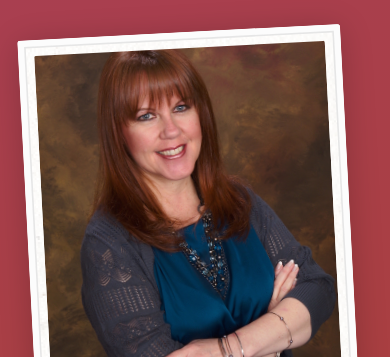
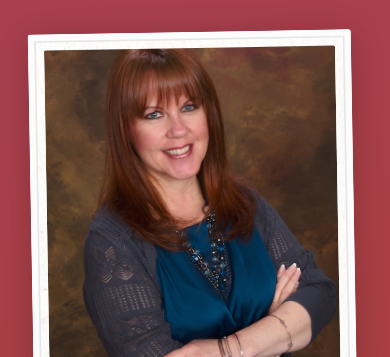
Before and after one commit to davidxcarroll/loricarrollrealty, a plain HTML site: page _public/static/index.html in a window 390 px wide. Shown: the top 357 px of the page. Drawn offline with nearby package versions, Linux system fonts and the light colour scheme.

Commit message:
content and style updates

```diff
--- a/_src/sass/_layout.scss
+++ b/_src/sass/_layout.scss
@@ -42,13 +42,21 @@ input[type="submit"] {
 
 .outer {
 	position: relative;
+	@include media(min-width $tablet) {
 		@include pad(4em 0 6em);
+	}
+	@include media(max-width $tablet) {
+		@include pad(2em 0 3em);
+	}
 }
 .inner {
 	@include outer-container;
-	@include media(max-width $tablet) {
+	@include media(max-width $tablet min-width $mobile) {
 		@include fill-parent;
 		@include pad(null 2em);
+	}
+	@include media(max-width $mobile) {
+		@include pad(null 1em);
 	}
 	position: relative;
 	z-index: 1;
@@ -107,9 +115,17 @@ h2.headline {
 	            0 0 0 .4em darken($white,1) inset,
 	            0 0 0 .5em $grey inset;
 	border-radius: .2em;
+	@include media(min-width $tablet){
 		transform: rotate(-3deg);
 		&:hover {
 			transform: rotate(0deg);
+		}
+	}
+	@include media(max-width $tablet){
+		transform: rotate(-1deg);
+		&:hover {
+			transform: rotate(0deg);
+		}
 	}
 }
 
@@ -594,8 +610,10 @@ a .listing-info {
 		}
 	}
 	.contact-form {
+		@include media(min-width $desktop) {
 			@include span-columns(6);
 			@include shift(3);
+		}
 	}
 	background-color: $red;
 	background: linear-gradient(160deg,
```
Also changed, not shown: _public/static/_css/style.css. Lines whose indentation alone changed are shown as unchanged.
